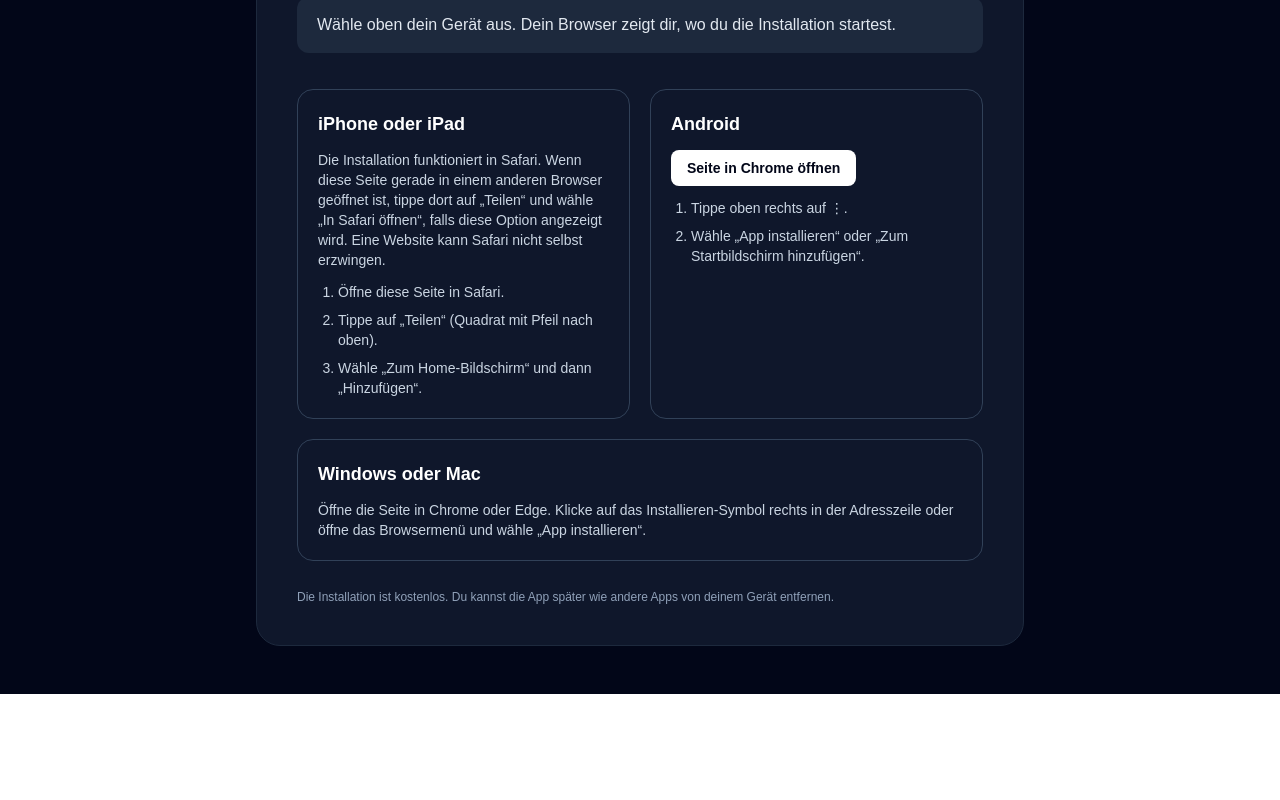
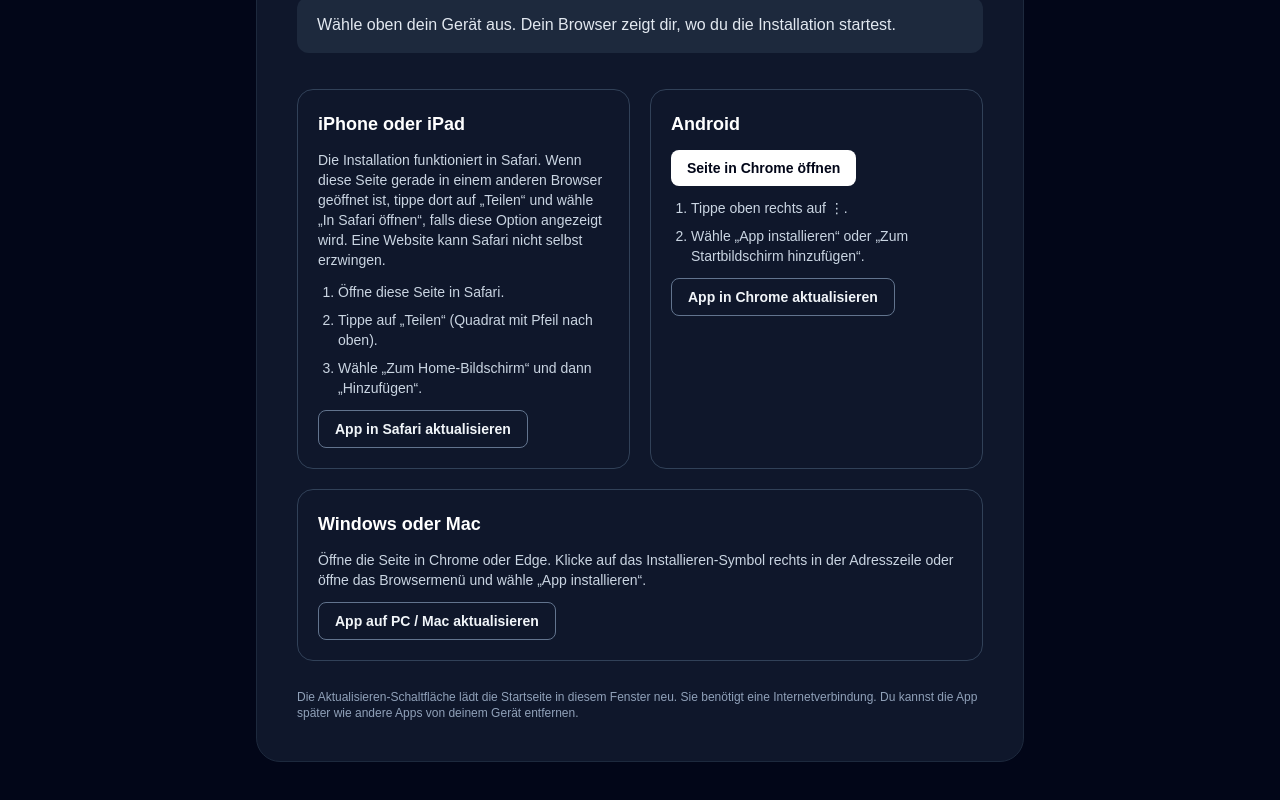
Before and after one commit to Davidbi08/schach-plattform, a Next.js app: page /installieren in a window 1280 px wide. Shown: the part 426-1226 px from the top of the page. Before the commit the page ends 1120 px from the top, so only its background shows below. Built offline with nearby package versions, Linux system fonts and the light colour scheme.

Commit message:
Add browser-specific refresh buttons
The refreshApp function reloads the page to reflect updates. Updated installation instructions for different platforms.

```diff
--- a/app/installieren/page.tsx
+++ b/app/installieren/page.tsx
@@ -34,7 +34,12 @@ export default function InstallierenPage() {
     setInstallPrompt(null);
   }
 
+  function refreshApp() {
+    window.location.assign("/?refresh=" + Date.now());
+  }
+
   const choiceClass = "rounded-xl border border-slate-600 px-4 py-3 text-center font-semibold text-slate-100 transition hover:border-slate-400 hover:bg-slate-800";
+  const updateClass = "mt-3 rounded-lg border border-slate-500 px-4 py-2 text-sm font-semibold text-slate-100 transition hover:border-slate-300 hover:bg-slate-800";
   const chromeIntentUrl = "intent://schach-plattform.vercel.app/installieren#Intent;scheme=https;package=com.android.chrome;S.browser_fallback_url=https%3A%2F%2Fschach-plattform.vercel.app%2Finstallieren%23android;end";
 
   return (
@@ -75,6 +80,7 @@ export default function InstallierenPage() {
                 <li>Tippe auf „Teilen“ (Quadrat mit Pfeil nach oben).</li>
                 <li>Wähle „Zum Home-Bildschirm“ und dann „Hinzufügen“.</li>
               </ol>
+              <button type="button" onClick={refreshApp} className={updateClass}>App in Safari aktualisieren</button>
             </section>
             <section id="android" className="scroll-mt-6 rounded-2xl border border-slate-700 p-5">
               <h2 className="text-lg font-semibold">Android</h2>
@@ -83,13 +89,15 @@ export default function InstallierenPage() {
                 <li>Tippe oben rechts auf ⋮.</li>
                 <li>Wähle „App installieren“ oder „Zum Startbildschirm hinzufügen“.</li>
               </ol>
+              <button type="button" onClick={refreshApp} className={updateClass}>App in Chrome aktualisieren</button>
             </section>
             <section id="computer" className="scroll-mt-6 rounded-2xl border border-slate-700 p-5 sm:col-span-2">
               <h2 className="text-lg font-semibold">Windows oder Mac</h2>
               <p className="mt-3 text-sm text-slate-300">Öffne die Seite in Chrome oder Edge. Klicke auf das Installieren-Symbol rechts in der Adresszeile oder öffne das Browsermenü und wähle „App installieren“.</p>
+              <button type="button" onClick={refreshApp} className={updateClass}>App auf PC / Mac aktualisieren</button>
             </section>
           </div>
-          <p className="mt-7 text-xs text-slate-400">Die Installation ist kostenlos. Du kannst die App später wie andere Apps von deinem Gerät entfernen.</p>
+          <p className="mt-7 text-xs text-slate-400">Die Aktualisieren-Schaltfläche lädt die Startseite in diesem Fenster neu. Sie benötigt eine Internetverbindung. Du kannst die App später wie andere Apps von deinem Gerät entfernen.</p>
         </div>
       </div>
     </main>
```
